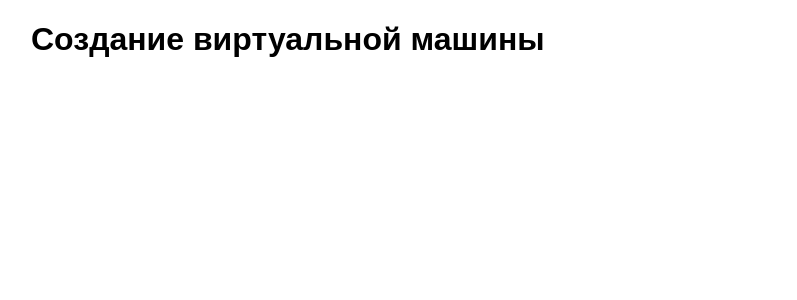
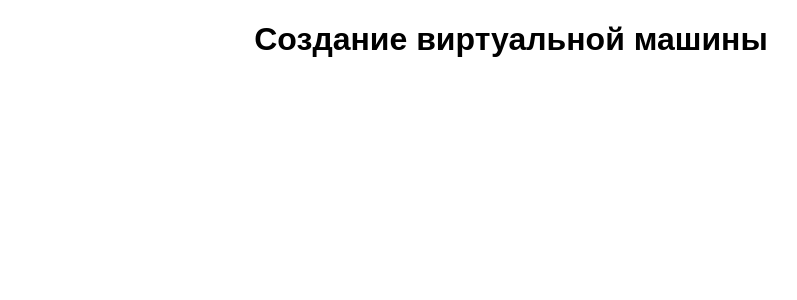
Before and after one commit to andrewosipov/croc, a React (Create React App) app: page / in a window 1280 px wide. Shown: the top 300 px of the page, without its empty margins (129-926 px from the left). Built offline with nearby package versions, Linux system fonts and the light colour scheme.

Commit message:
add style for header

```diff
--- a/src/styles/Header.css
+++ b/src/styles/Header.css
@@ -0,0 +1,7 @@
+.header {
+
+}
+
+.header__title {
+    text-align: center;
+}
```
